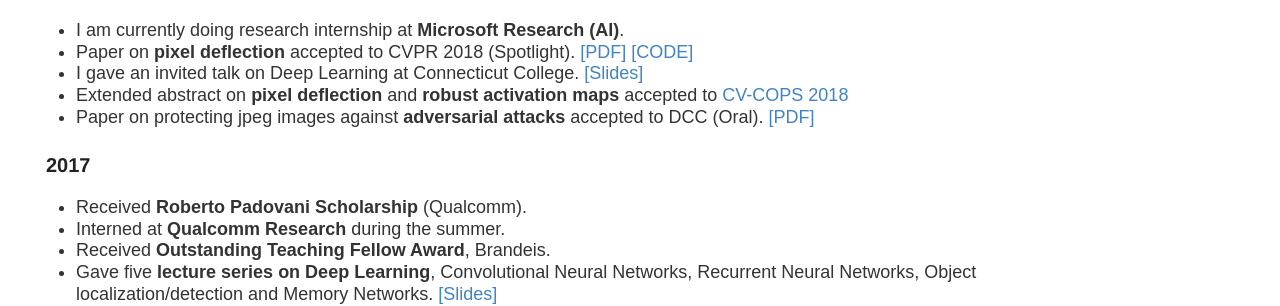
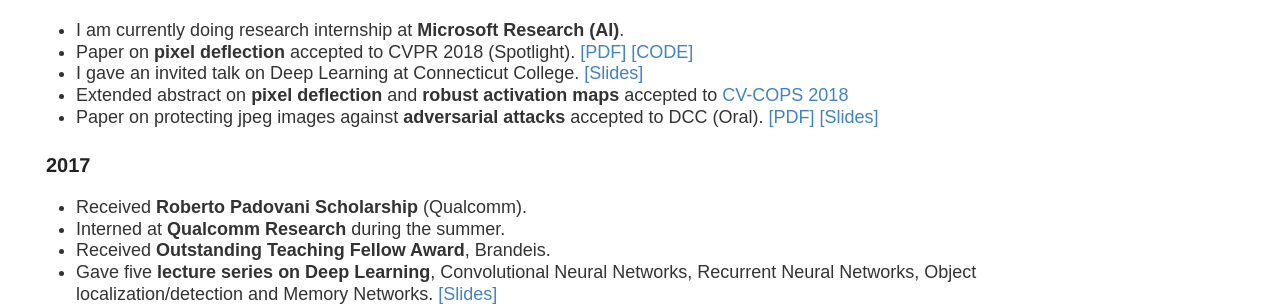
Before and after one commit to iamaaditya/iamaaditya.github.io, a Jekyll site: the page built from about/index.md, in a window 1280 px wide and 900 px high, scrolled down 364 px. Shown: the part 153-459 px from the top of the window. Built offline with Jekyll 4.4.1, drawn with Linux system fonts in a browser that asks for light colours; some web fonts are replaced.

Commit message:
update slides dcc

```diff
--- a/about/index.md
+++ b/about/index.md
@@ -24,7 +24,7 @@
 * Paper on **pixel deflection** accepted to CVPR 2018 (Spotlight). [\[PDF\]](https://arxiv.org/pdf/1801.08926.pdf "Deflecting Adversarial Attacks with Pixel Deflection") [\[CODE\]](https://github.com/iamaaditya/pixel-deflection)
 * I gave an invited talk on Deep Learning at Connecticut College. [\[Slides\]](https://docs.google.com/presentation/d/1ci1qJVz-vJd02wz1IQNhilBemvc876rKIzwGIC9ZkG0)
 * Extended abstract on **pixel deflection** and **robust activation maps** accepted to [CV-COPS 2018](https://vision.soic.indiana.edu/bright-and-dark-workshop-2018/)
-* Paper on protecting jpeg images against **adversarial attacks** accepted to DCC (Oral). [\[PDF\]](https://arxiv.org/pdf/1803.00940.pdf)
+* Paper on protecting jpeg images against **adversarial attacks** accepted to DCC (Oral). [\[PDF\]](https://arxiv.org/pdf/1803.00940.pdf) [\[Slides\]](https://docs.google.com/presentation/d/1sCfezODra1RnJICheDL_PDFKVGXcqUTDeQChaxyvNts)
 
 ### 2017
 * Received **Roberto Padovani Scholarship** (Qualcomm).
```
